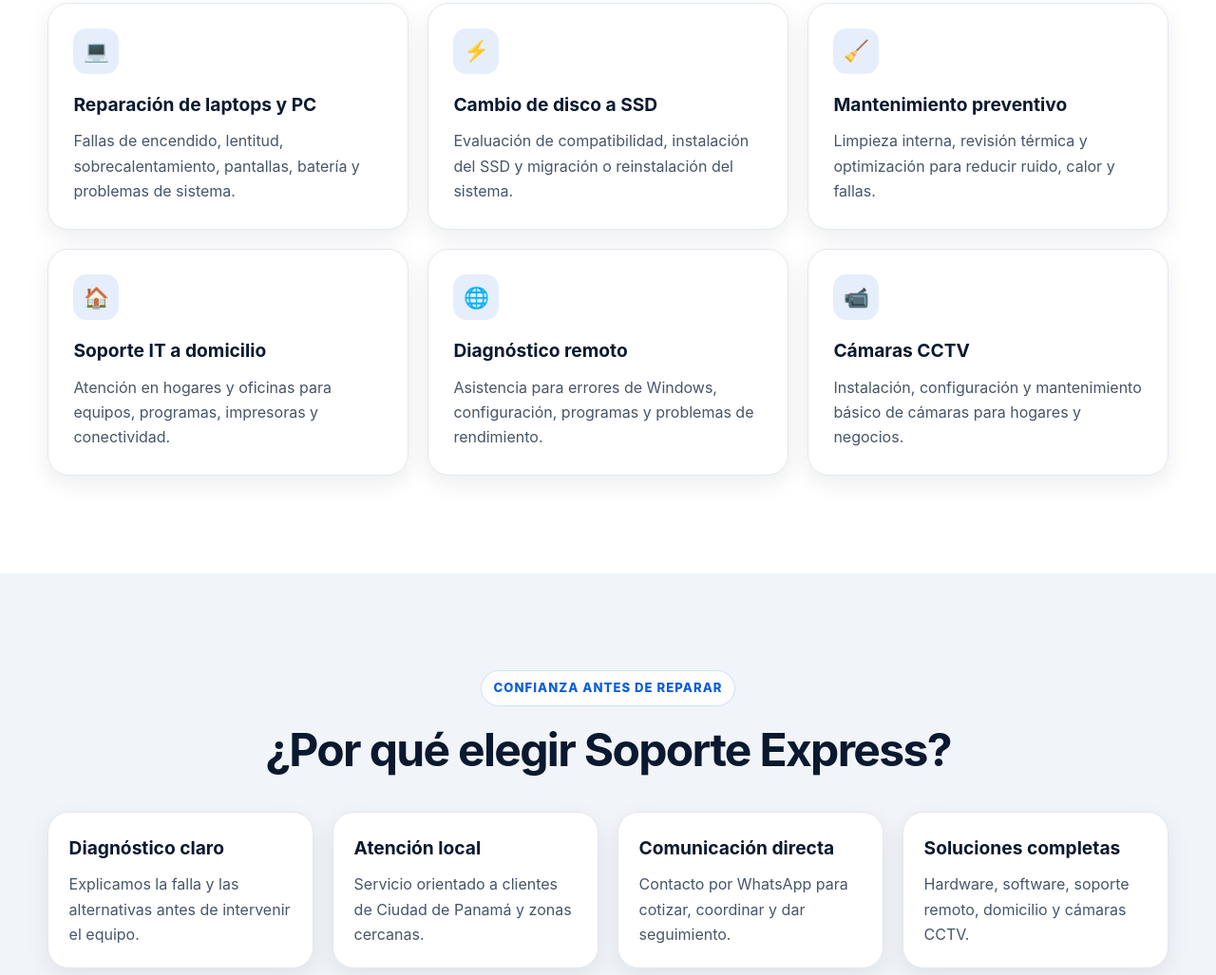
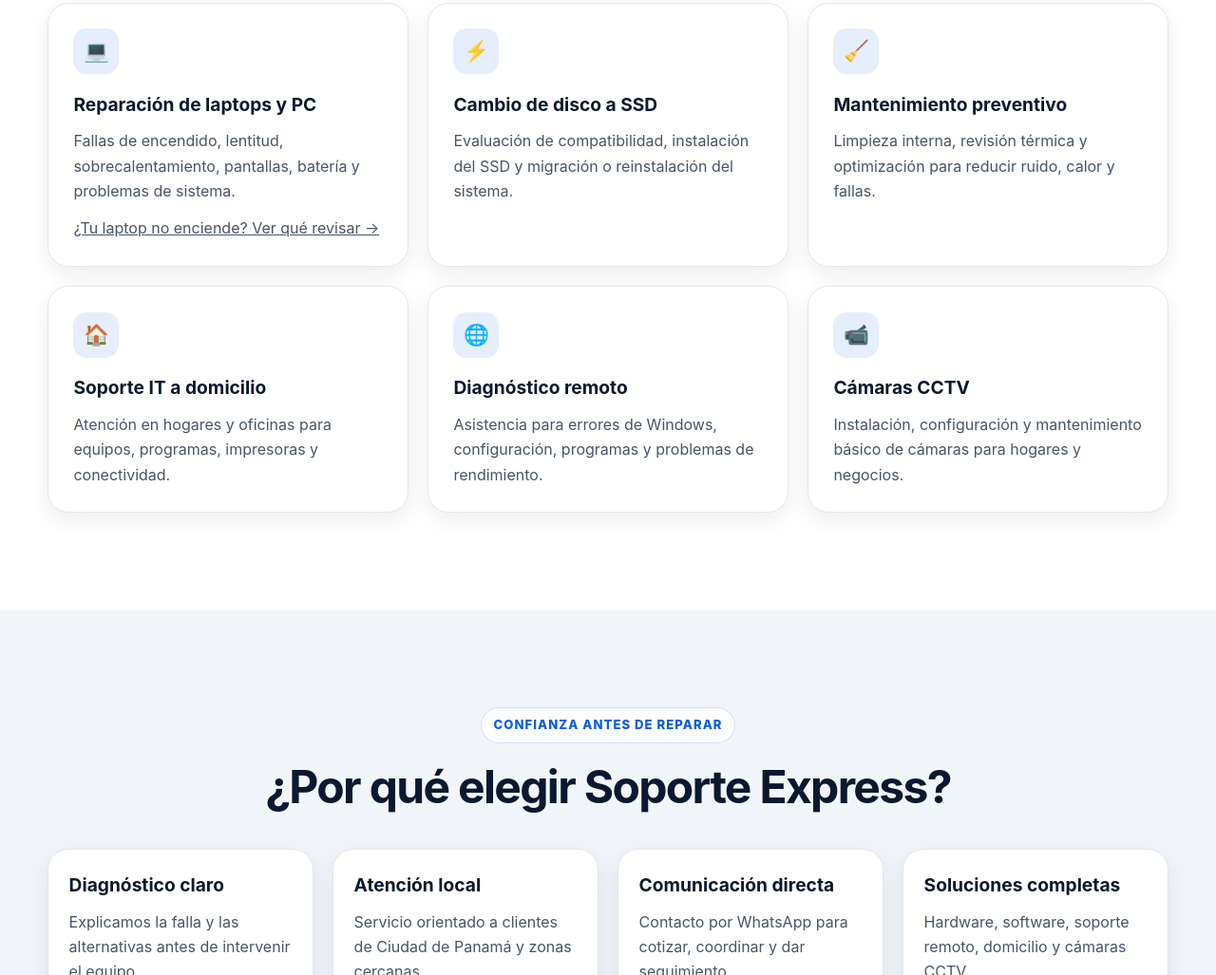
Before and after one commit to OSWALL007/soporte-express, a plain HTML site: page index.html in a window 1280 px wide. Shown: the part 1158-2185 px from the top of the page at 95% size. Drawn offline with Linux system fonts and the light colour scheme.

Commit message:
Enlaza la guía desde la portada

```diff
--- a/index.html
+++ b/index.html
@@ -163,6 +163,7 @@
             <div class="icon-box" aria-hidden="true">💻</div>
             <h3>Reparación de laptops y PC</h3>
             <p>Fallas de encendido, lentitud, sobrecalentamiento, pantallas, batería y problemas de sistema.</p>
+            <p style="margin-top:.8rem"><a href="laptop-no-enciende-panama.html">¿Tu laptop no enciende? Ver qué revisar →</a></p>
           </article>
           <article class="service-card">
             <div class="icon-box" aria-hidden="true">⚡</div>
```
